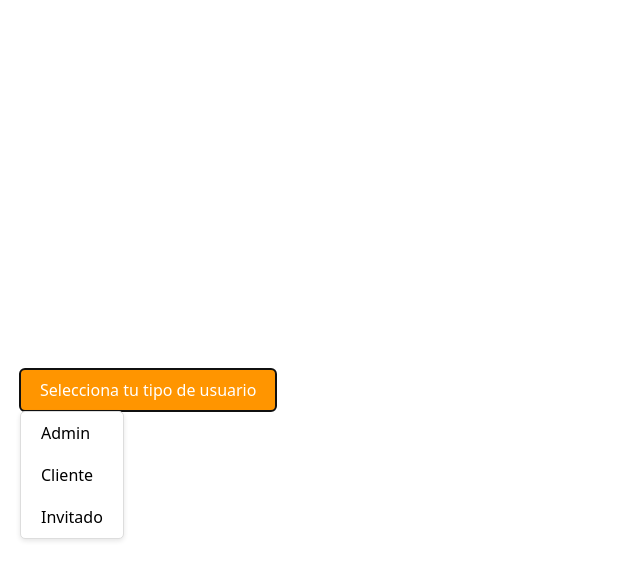
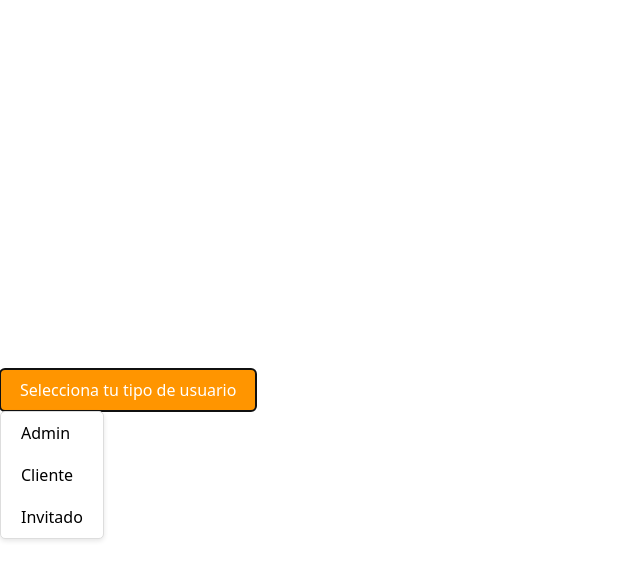
Before and after one commit to holgOrub2912/proyectoPlataformas, a React (Vite) app: page / in a window 1280 px wide. Both pictures are taken after a click on the button "Selecciona tu tipo de usuario". Shown: the top 580 px of the page, without its empty margins (0-640 px from the left). Built offline with nearby package versions, Linux system fonts and the light colour scheme.

Commit message:
Separar Header y UserPanel

```diff
--- a/src/App.jsx
+++ b/src/App.jsx
@@ -2,14 +2,25 @@ import { useState } from 'react'
 import reactLogo from './assets/react.svg'
 import viteLogo from '/vite.svg'
 import './style.css'
+import Header from './Header'
 import UserPanel from './UserPanel'
 
+const tiposUsuario = {
+  admin: ['Ver Reportes', 'Programacion', 'Configuración'],
+  cliente: ['Mis rutas', 'Historial', 'Soporte'],
+  invitado: ['Productos', 'Contacto']
+};
+
+
 function App() {
-  const [count, setCount] = useState(0)
+  const [count, setCount] = useState(0);
+  const [role, setRole] = useState(null);
+  const possible_roles = ["admin", "cliente", "invitado"];
 
   return (
     <>
-    <UserPanel/>
+    <Header setRole={setRole} possibleRoles={tiposUsuario}/>
+    <UserPanel tiposUsuario={tiposUsuario} selectedTipoUsu={role}/>
     {/*
       <div>
         <a href="https://vite.dev" target="_blank">
--- /dev/null
+++ b/src/Header.jsx
@@ -0,0 +1,36 @@
+import { useState } from 'react'
+
+const Header = ({setRole, possibleRoles}) => {
+    const [botonDespliegueActivo, setEstaBotonDespliegueActivo] = useState(false);
+
+    return (
+        <div className="dropdown">
+          <button
+            onClick={() => setEstaBotonDespliegueActivo(!botonDespliegueActivo)}
+            className="dropdown-toggle"
+          >
+            Selecciona tu tipo de usuario
+          </button>
+
+          {botonDespliegueActivo && (
+            <div className="dropdown-menu">
+              {Object.keys(possibleRoles).map((usuTipoElegido) => (
+                <button
+                  key={usuTipoElegido}
+                  onClick={() => {
+                    setRole(usuTipoElegido);
+                    setEstaBotonDespliegueActivo(false);
+                    // setSelectedOption(null);
+                  }}
+                  className="dropdown-item"
+                >
+                  {usuTipoElegido.charAt(0).toUpperCase() + usuTipoElegido.slice(1)}
+                </button>
+              ))}
+            </div>
+          )}
+        </div>
+    );
+}
+
+export default Header;
--- a/src/UserPanel.jsx
+++ b/src/UserPanel.jsx
@@ -1,16 +1,8 @@
 import React, { useState } from 'react'
 
-const UserPanel = () => {
+const UserPanel = ({selectedTipoUsu, tiposUsuario}) => {
 
-    const [selectedTipoUsu, setSelectedTipoUsu] = useState(null);
     const [selectedOption, setSelectedOption] = useState(null);
-    const [botonDespliegueActivo, setEstaBotonDespliegueActivo] = useState(false);
-
-    const tiposUsuario = {
-      admin: ['Ver Reportes', 'Programacion', 'Configuración'],
-      cliente: ['Mis rutas', 'Historial', 'Soporte'],
-      invitado: ['Productos', 'Contacto']
-    };
 
     const optionContent = {
         'Ver Reportes': 'Reportes del sistema',
@@ -25,35 +17,7 @@ const UserPanel = () => {
 
 
   return (
-    <div className="container">
-    <div className="dropdown">
-      <button
-        onClick={() => setEstaBotonDespliegueActivo(!botonDespliegueActivo)}
-        className="dropdown-toggle"
-      >
-        Selecciona tu tipo de usuario
-      </button>
-
-      {botonDespliegueActivo && (
-        <div className="dropdown-menu">
-          {Object.keys(tiposUsuario).map((usuTipoElegido) => (
-            <button
-              key={usuTipoElegido}
-              onClick={() => {
-                setSelectedTipoUsu(usuTipoElegido);
-                setEstaBotonDespliegueActivo(false);
-                setSelectedOption(null);
-              }}
-              className="dropdown-item"
-            >
-              {usuTipoElegido.charAt(0).toUpperCase() + usuTipoElegido.slice(1)}
-            </button>
-          ))}
-        </div>
-      )}
-    </div>
-
-    {selectedTipoUsu && (
+    selectedTipoUsu && (
       <div className="panel-container">
         <div className="options-panel">
           <h3>Opciones para {selectedTipoUsu}</h3>
@@ -61,13 +25,11 @@ const UserPanel = () => {
             <button
               key={option}
               onClick={() => setSelectedOption(option)}
-              className="option-button"
-            >
+              className="option-button">
               {option}
             </button>
           ))}
         </div>
-
         <div className="content-area">
           {selectedOption ? (
             <h2>{optionContent[selectedOption]}</h2>
@@ -75,10 +37,8 @@ const UserPanel = () => {
             <p>Selecciona una opción del panel owo</p>
           )}
         </div>
-      </div>
-    )}
-  </div>
+      </div>)
   );
 }
 
-export default UserPanel
+export default UserPanel;
```
